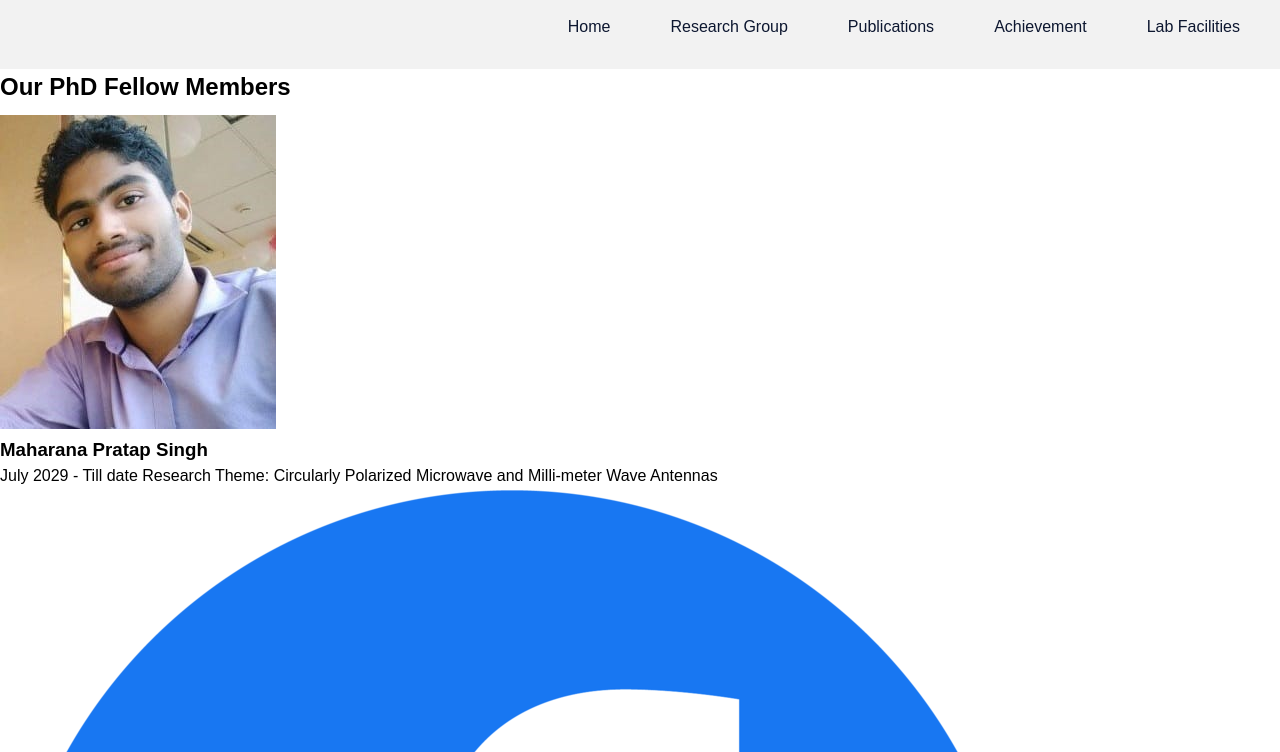
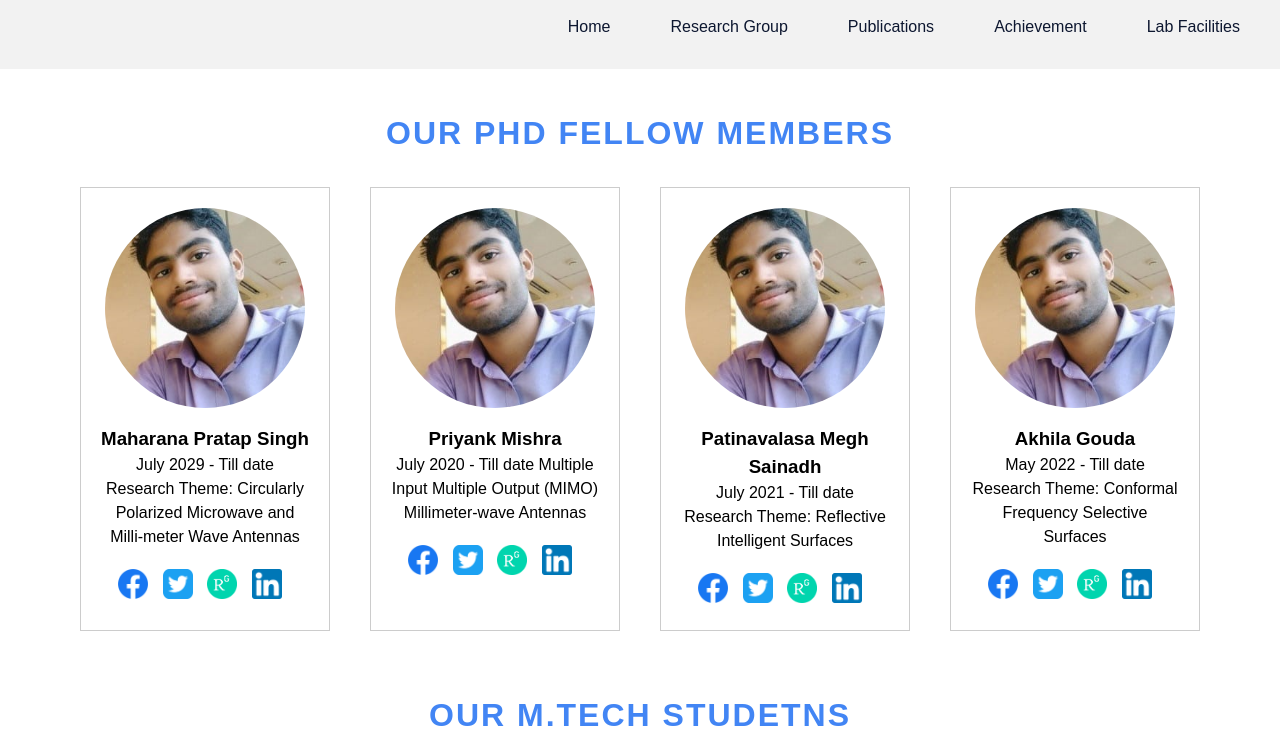
Before and after one commit to goudaakhila/aemlab, a plain HTML site: page team.html in a window 1280 px wide. Shown: the part 952-1704 px from the top of the page. Drawn offline with Linux system fonts and the light colour scheme; files whose address does not match are found by name.

Commit message:
Update style.css

```diff
--- a/style.css
+++ b/style.css
@@ -451,3 +451,65 @@ button:hover:before {
 button:hover {
   animation: neon 1.5s infinite;
 }
+
+/* our team */
+.team-heading {
+  clear: both;
+  text-align: center;
+  margin-bottom: 0px;
+  margin-top:40px;
+  clear:both;
+
+}
+
+.team-heading h2 {
+  position: relative;
+  display: inline-block;
+  font-size: 24px;
+  font-family: 'Product Sans', Arial, sans-serif;
+  font-size: 32px;
+  font-weight: 700;
+  color: #4285F4;
+  text-transform: uppercase;
+  letter-spacing: 2px;
+}
+
+.team-section {
+  clear:both;
+  display: flex;
+  justify-content: center;
+  flex-wrap: wrap;
+  clear: both;
+}
+
+.team-box {
+  width: 250px;
+  text-align: center;
+  margin: 20px;
+  padding: 20px;
+  border: 1px solid #ccc;
+}
+
+.team-image img {
+  width: 200px;
+  height: 200px;
+  border-radius: 50%;
+  object-fit: cover;
+  margin-bottom: 10px;
+}
+
+.social-links {
+  margin-top: 20px;
+}
+
+.social-links a {
+  display: inline-block;
+  margin-right: 10px;
+}
+
+.social-links img {
+  width: 30px;
+  height: 30px;
+}
+
+/* Adjust the CSS as per your requirements */
```
